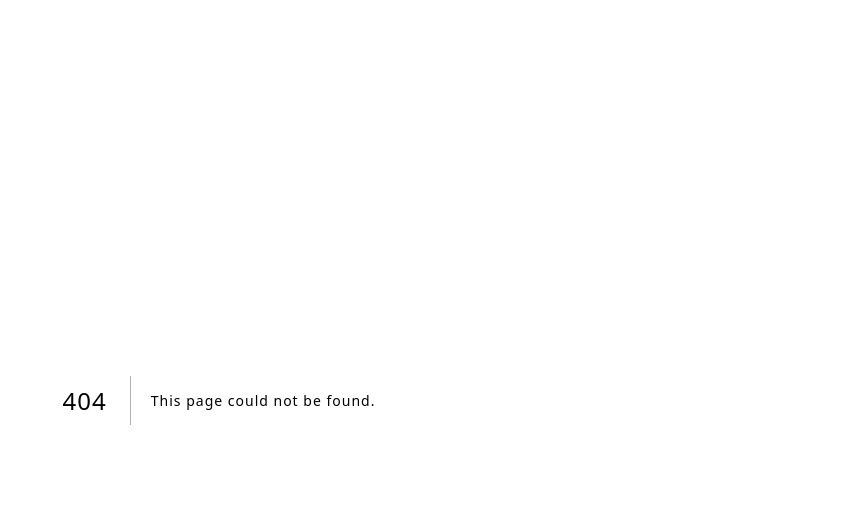
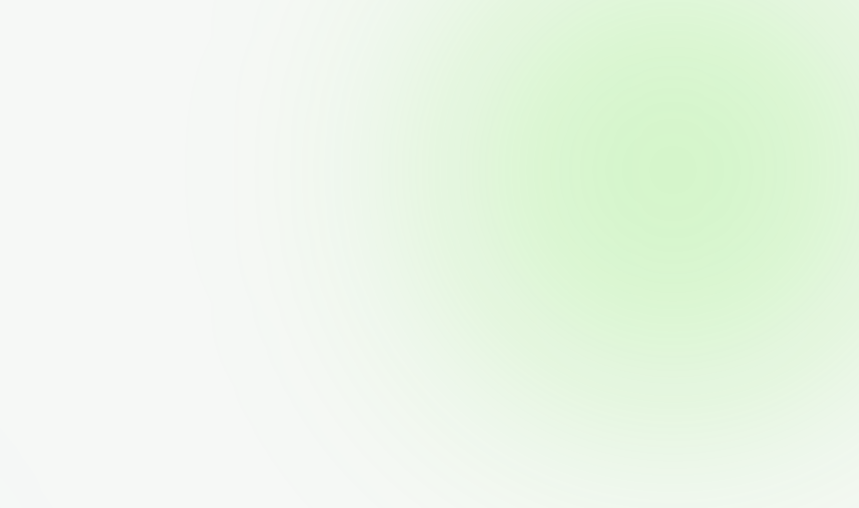
Before and after one commit to DevAdedeji/ICallOn, a Next.js app: page /join in a window 1280 px wide. Before the commit this address had no page. Shown: the top 508 px of the page, without its empty margins (421-1280 px from the left). Built offline with nearby package versions, Linux system fonts and the light colour scheme.

Commit message:
feat(landing): update CTA and Hero buttons to include navigation links; add AuthLayout and JoinPage components

```diff
--- /dev/null
+++ b/src/app/join/layout.tsx
@@ -0,0 +1,13 @@
+import Header from "@/src/components/landing/Header"
+
+export default function AuthLayout({
+    children,
+}: Readonly<{ children: React.ReactNode }>) {
+    return (
+        <main className="font-manrope bg-background-light dark:bg-background-dark text-[#131811] dark:text-white antialiased min-h-screen flex flex-col items-center justify-center relative overflow-hidden bg-grid-pattern">
+            <div className="absolute top-[-10%] right-[-5%] w-125 h-125 bg-primary/20 rounded-full blur-[120px] pointer-events-none z-0"></div>
+            <div className="absolute bottom-[-10%] left-[-5%] w-100 h-100 bg-blue-500/10 rounded-full blur-[100px] pointer-events-none z-0"></div>
+            {children}
+        </main>
+    )
+}
--- /dev/null
+++ b/src/app/join/page.tsx
@@ -0,0 +1,5 @@
+export default function JoinPage() {
+    return (
+        <main className="relative z-10 flex flex-1 flex-col items-center justify-center p-4 w-full"></main>
+    )
+}
--- a/src/components/landing/CTA.tsx
+++ b/src/components/landing/CTA.tsx
@@ -6,7 +6,7 @@ export default function CTA() {
             <div className="max-w-3xl mx-auto">
                 <h2 className="text-4xl sm:text-5xl font-black text-white mb-8">Ready to challenge your friends?</h2>
                 <div className="flex justify-center">
-                    <Button variant="secondary">
+                    <Button variant="secondary" href="/create">
                         Start Playing Now
                     </Button>
                 </div>
--- a/src/components/landing/Hero.tsx
+++ b/src/components/landing/Hero.tsx
@@ -17,11 +17,11 @@ export default function Hero() {
                     No downloads required. Just share a link, jump into a lobby, and start guessing instantly. The fastest word game on the web.
                 </p>
                 <div className="flex flex-col sm:flex-row gap-4 w-full sm:w-auto mt-4">
-                    <Button variant="primary">
+                    <Button variant="primary" href="/create">
                         <CirclePlus />
                         Create Game
                     </Button>
-                    <Button variant="outline">
+                    <Button variant="outline" href="/join">
                         <UserPlus />
                         Join Game
                     </Button>
```
